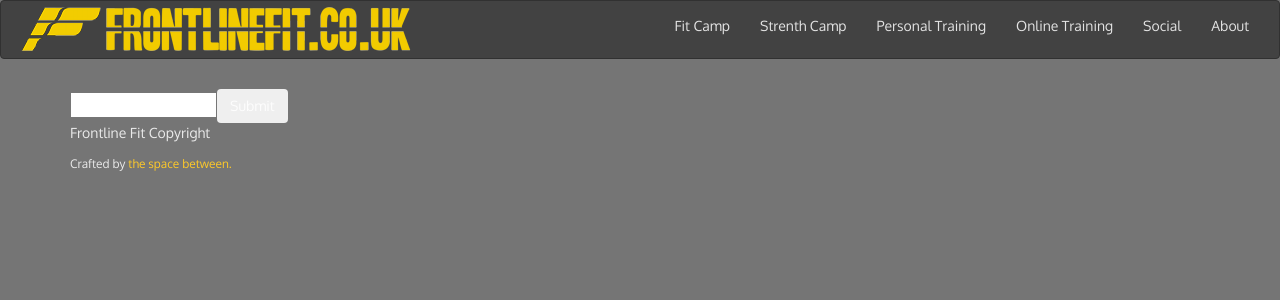
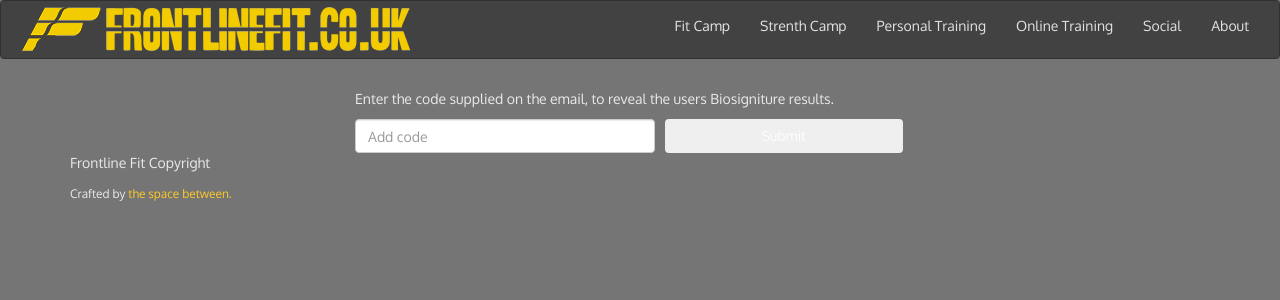
Before and after one commit to MCooke/frontlinefit, a Jekyll site: the page built from biosiganswer.html, in a window 1280 px wide. Shown: the top 300 px of the page. Built offline with Jekyll 4.4.1, drawn with Linux system fonts in a browser that asks for light colours; nearby versions of some CDN libraries.

Commit message:
Shuffle the answers around

```diff
--- a/_sass/_biosig.scss
+++ b/_sass/_biosig.scss
@@ -60,11 +60,20 @@
 }
 
 
-input {
-	color: $grey800;
+.bioSigAnswers {
+	max-width: 600px;
+	margin: 0 auto;
+	display: block;
+	float: none;
+	input {
+		color: $grey800;
+		width: 300px;
+		display: block;
+		margin-right: 10px;
+	}
 }
 
-#bioSigOutput {
+.bioSigOutput {
 	br {
 		line-height: 3em;
 		> br {
--- a/biosiganswer.html
+++ b/biosiganswer.html
@@ -6,11 +6,13 @@ title: Product Template
 
 <section class="container">
 
-	<form>
-		<input type="text"><button class="btn do-submitBioSig" type="button">Submit</button>
+	<form class="bioSigAnswers col-xs-12">
+		<p>Enter the code supplied on the email, to reveal the users Biosigniture results.</p>
+		<input id="easyInput" type="text" class="col-xs-12 form-control" placeholder="Add code">
+		<button class="btn do-submitBioSig col-xs-5" type="button">Submit</button>
 	</form>
 
-	<div id="bioSigOutput"></div>
+	<p id="do-bioSigOutput" class="bioSigOutput"></p>
 
 </section>
 
--- a/src/scripts/general.js
+++ b/src/scripts/general.js
@@ -10,6 +10,8 @@ $( '.do-sendForm' ).on( 'click', function( event ) {
 } );
 
 var getContent = function( ) {
+
+	console.log( 'get content' );
 
 	var givenAnswers = $( 'input' ).val().replace(new RegExp("=", "g"), '').split( '&' );
 
@@ -59,7 +61,7 @@ var getContent = function( ) {
 	}
 
 	$( 'form' ).hide();
-	$( '#bioSigOutput' ).html( answers );
+	$( '#do-bioSigOutput' ).html( answers );
 
 }
 
```
Also changed, not shown: biosig.html (+0 -13 lines), js/general.min.js, 5 other files.
